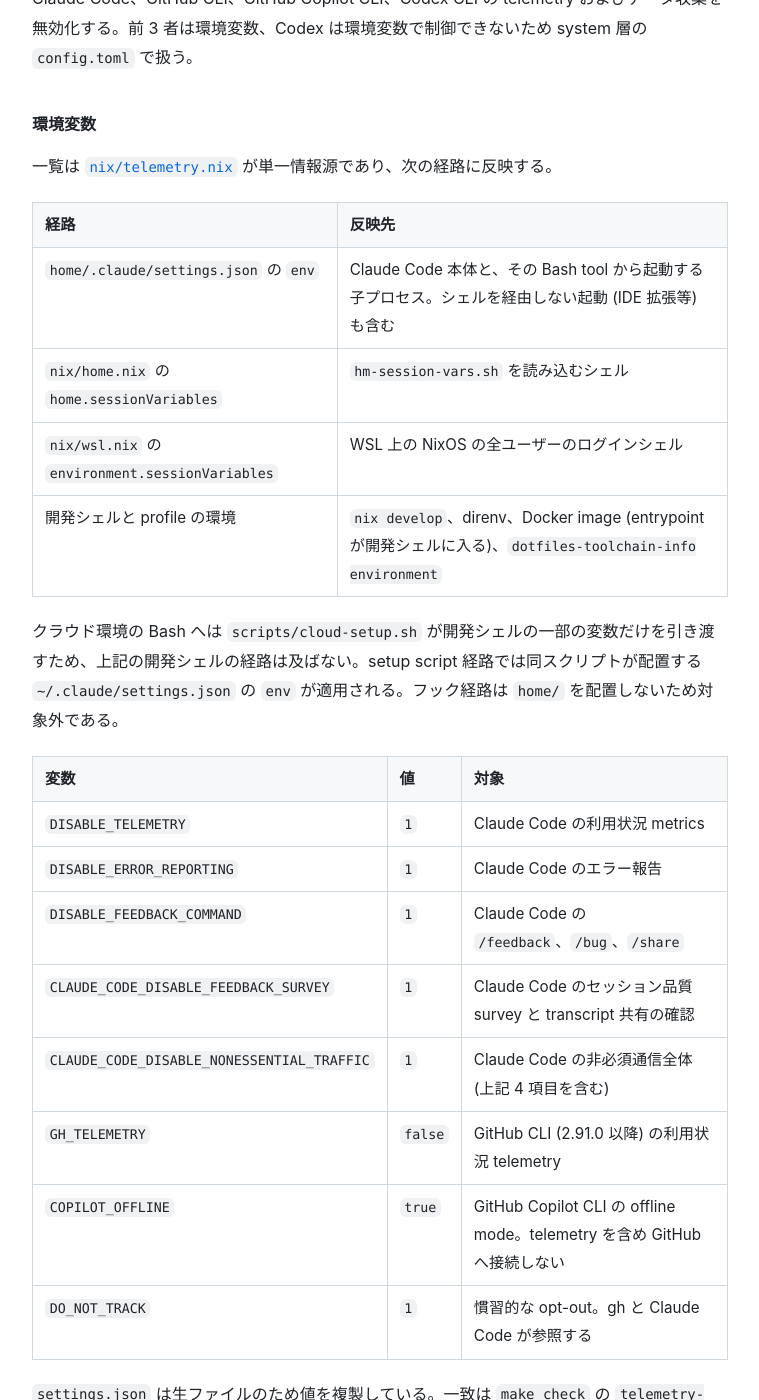
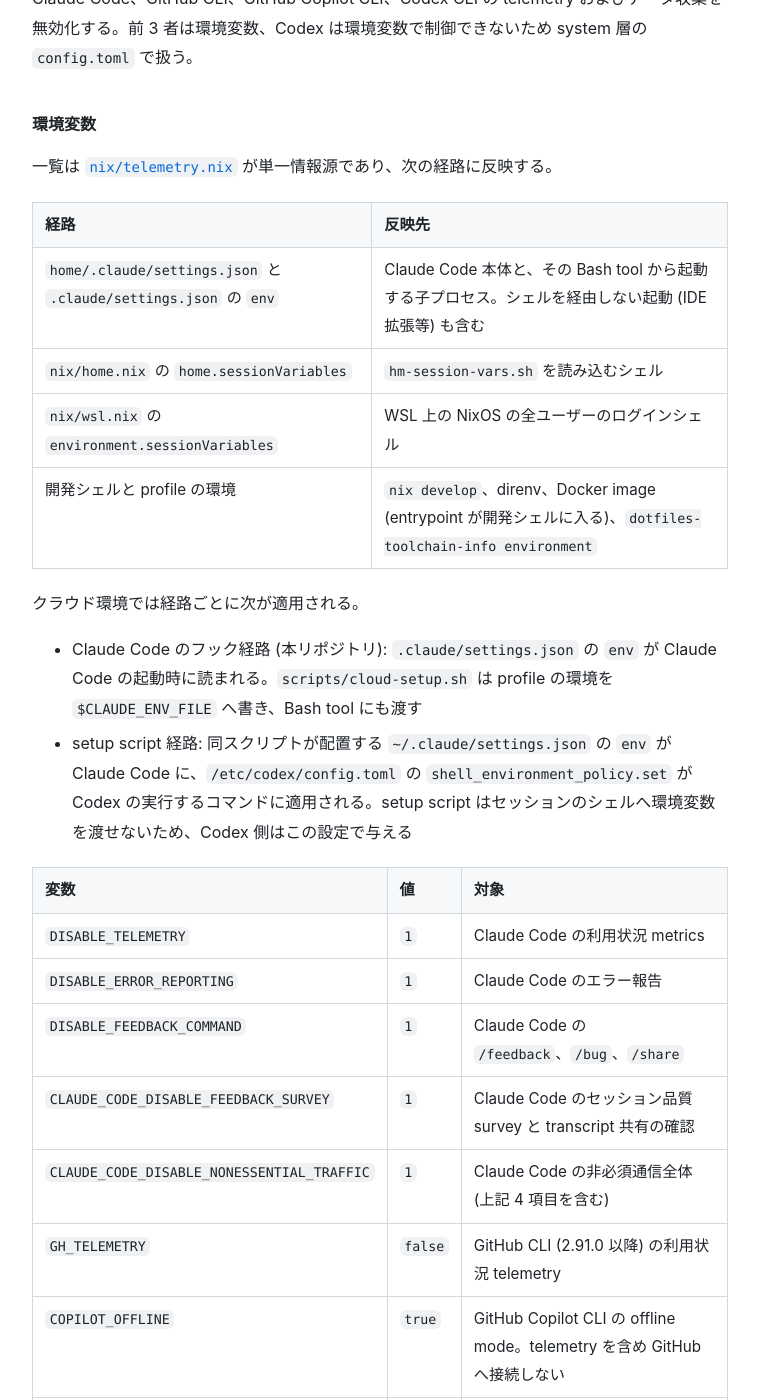
Before and after one commit to sabas0ba/dotfiles, a Jekyll site: the page built from docs/usage.md, in a window 1280 px wide and 1400 px high, scrolled down 3987 px. Shown: the whole window, without its empty margins (260-1019 px from the left). Built offline with Jekyll 4.4.1, drawn with Linux system fonts in a browser that asks for light colours; our own code applies the rules of GitHub Pages for plain Markdown files; some of the changed text lies outside the part shown.

Commit message:
fix: クラウド環境と direnv へ telemetry の無効化を反映する
Codex review の指摘への対応。

- .envrc で nix/telemetry.nix を watch_file に加え、変更時に開発シェルを再評価する
- フック経路は home/ を配置しないため、.claude/settings.json の env にも値を置き、
  cloud-setup.sh が profile の環境を $CLAUDE_ENV_FILE へ書き出す
- setup script 経路は環境変数を渡せないため、/etc/codex/config.toml の
  shell_environment_policy.set で Codex が実行するコマンドに与える
- 複製した値と nix/telemetry.nix の一致を telemetry-env と codex-telemetry で検査する

Co-Authored-By: Claude Opus 5.5 <noreply@anthropic.com>
Claude-Session: https://claude.ai/code/session_0147Q62Ggtu9uCdFi1ryN2aV

```diff
--- a/docs/usage.md
+++ b/docs/usage.md
@@ -107,12 +107,15 @@ Claude Code、GitHub CLI、GitHub Copilot CLI、Codex CLI の telemetry およ
 
 | 経路 | 反映先 |
 | --- | --- |
-| `home/.claude/settings.json` の `env` | Claude Code 本体と、その Bash tool から起動する子プロセス。シェルを経由しない起動 (IDE 拡張等) も含む |
+| `home/.claude/settings.json` と `.claude/settings.json` の `env` | Claude Code 本体と、その Bash tool から起動する子プロセス。シェルを経由しない起動 (IDE 拡張等) も含む |
 | `nix/home.nix` の `home.sessionVariables` | `hm-session-vars.sh` を読み込むシェル |
 | `nix/wsl.nix` の `environment.sessionVariables` | WSL 上の NixOS の全ユーザーのログインシェル |
 | 開発シェルと profile の環境 | `nix develop`、direnv、Docker image (entrypoint が開発シェルに入る)、`dotfiles-toolchain-info environment` |
 
-クラウド環境の Bash へは `scripts/cloud-setup.sh` が開発シェルの一部の変数だけを引き渡すため、上記の開発シェルの経路は及ばない。setup script 経路では同スクリプトが配置する `~/.claude/settings.json` の `env` が適用される。フック経路は `home/` を配置しないため対象外である。
+クラウド環境では経路ごとに次が適用される。
+
+- Claude Code のフック経路 (本リポジトリ): `.claude/settings.json` の `env` が Claude Code の起動時に読まれる。`scripts/cloud-setup.sh` は profile の環境を `$CLAUDE_ENV_FILE` へ書き、Bash tool にも渡す
+- setup script 経路: 同スクリプトが配置する `~/.claude/settings.json` の `env` が Claude Code に、`/etc/codex/config.toml` の `shell_environment_policy.set` が Codex の実行するコマンドに適用される。setup script はセッションのシェルへ環境変数を渡せないため、Codex 側はこの設定で与える
 
 | 変数 | 値 | 対象 |
 | --- | --- | --- |
@@ -125,7 +128,7 @@ Claude Code、GitHub CLI、GitHub Copilot CLI、Codex CLI の telemetry およ
 | `COPILOT_OFFLINE` | `true` | GitHub Copilot CLI の offline mode。telemetry を含め GitHub へ接続しない |
 | `DO_NOT_TRACK` | `1` | 慣習的な opt-out。gh と Claude Code が参照する |
 
-`settings.json` は生ファイルのため値を複製している。一致は `make check` の `telemetry-env` が検査する。
+`settings.json` と `etc/codex/config.toml` は生ファイルのため値を複製している。一致は `make check` の `telemetry-env` と `codex-telemetry` が検査する。
 
 `CLAUDE_CODE_DISABLE_NONESSENTIAL_TRAFFIC` と `DISABLE_TELEMETRY` は `0` や `false` でも有効になる。戻す場合は変数ごと削除する。
 
```
Also changed, not shown: etc/codex/config.toml (+13 -0 lines), .claude/settings.json, 3 other files.
